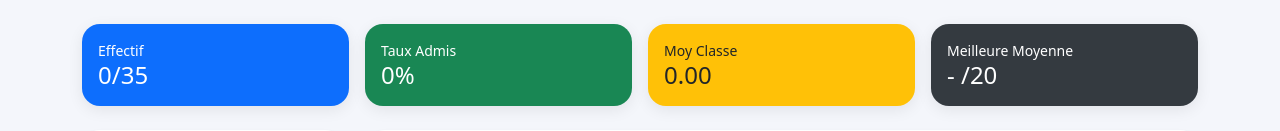
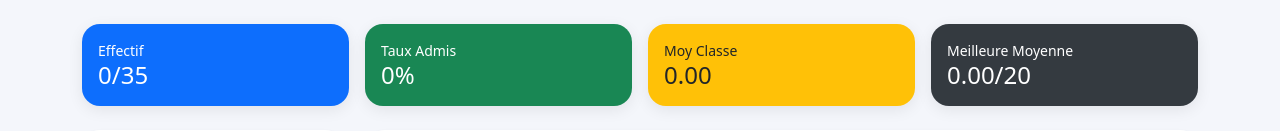
Before and after one commit to zaka-carlos-dev/gestion-notes-etudiants, a Flask app: page / in a window 1280 px wide. Shown: the part 68-199 px from the top of the page. Run offline with Flask 3, Linux system fonts and the light colour scheme.

Commit message:
Update index.html

```diff
--- a/templates/index.html
+++ b/templates/index.html
@@ -34,26 +34,22 @@ nav { border-radius: 0 0 16px 16px; }
 <div class="row g-3 mb-4">
   <div class="col-md-3">
     <div class="card text-white p-3" style="background:#0d6efd; border-radius:16px;">
-      <small>Effectif</small>
-      <h4 class="mb-0">{{ etudiants|length }}/35</h4>
+      <small>Effectif</small><h4 class="mb-0">{{ total }}/35</h4>
     </div>
   </div>
   <div class="col-md-3">
     <div class="card text-white p-3" style="background:#198754; border-radius:16px;">
-      <small>Taux Admis</small>
-      <h4 class="mb-0">0%</h4>
+      <small>Taux Admis</small><h4 class="mb-0">{{ "%.0f"|format(taux) }}%</h4>
     </div>
   </div>
   <div class="col-md-3">
     <div class="card text-dark p-3" style="background:#ffc107; border-radius:16px;">
-      <small>Moy Classe</small>
-      <h4 class="mb-0">0.00</h4>
+      <small>Moy Classe</small><h4 class="mb-0">{{ "%.2f"|format(moy_classe) }}</h4>
     </div>
   </div>
   <div class="col-md-3">
     <div class="card text-white p-3" style="background:#343a40; border-radius:16px;">
-      <small>Meilleure Moyenne</small>
-      <h4 class="mb-0">- /20</h4>
+      <small>Meilleure Moyenne</small><h4 class="mb-0">{{ "%.2f"|format(meilleure) }}/20</h4>
     </div>
   </div>
 </div>
```
